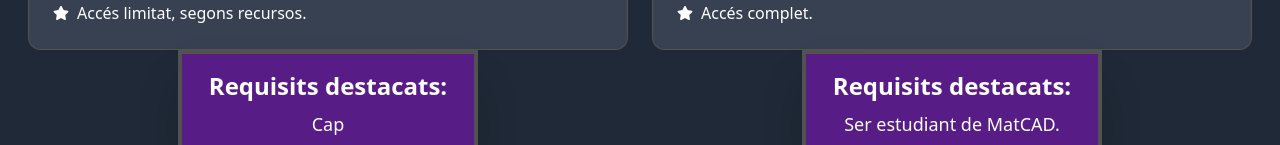
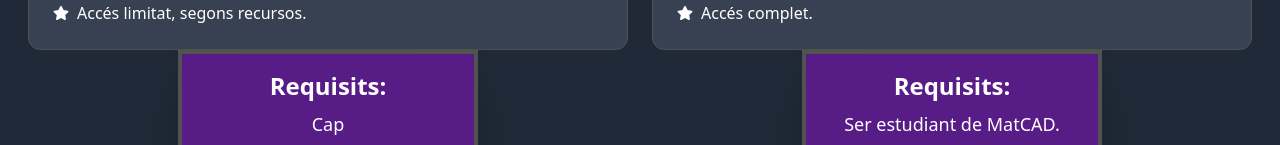
Before and after one commit to matc-ad/mainpage, a React (Vite) app: page / in a window 1280 px wide. Shown: the part 798-943 px from the top of the page. Built offline with nearby package versions, Linux system fonts and the light colour scheme.

Commit message:
Better now, no hypen

```diff
--- a/src/components/Modalitats.jsx
+++ b/src/components/Modalitats.jsx
@@ -24,9 +24,7 @@
 		<div
 			className={`p-4 border-4 ${colors.border} w-3/4 xl:w-1/2 ${colors.importantBackground} rounded-b-xl shadow-2xl transform transition-transform mx-auto`}
 		>
-			<p className={`${colors.text} font-bold text-2xl mb-2`}>
-				Requisits destacats:
-			</p>
+			<p className={`${colors.text} font-bold text-2xl mb-2`}>Requisits:</p>
 			<p className={`${colors.text} text-lg`}>{option.requisits}</p>
 		</div>
 	</div>
```
